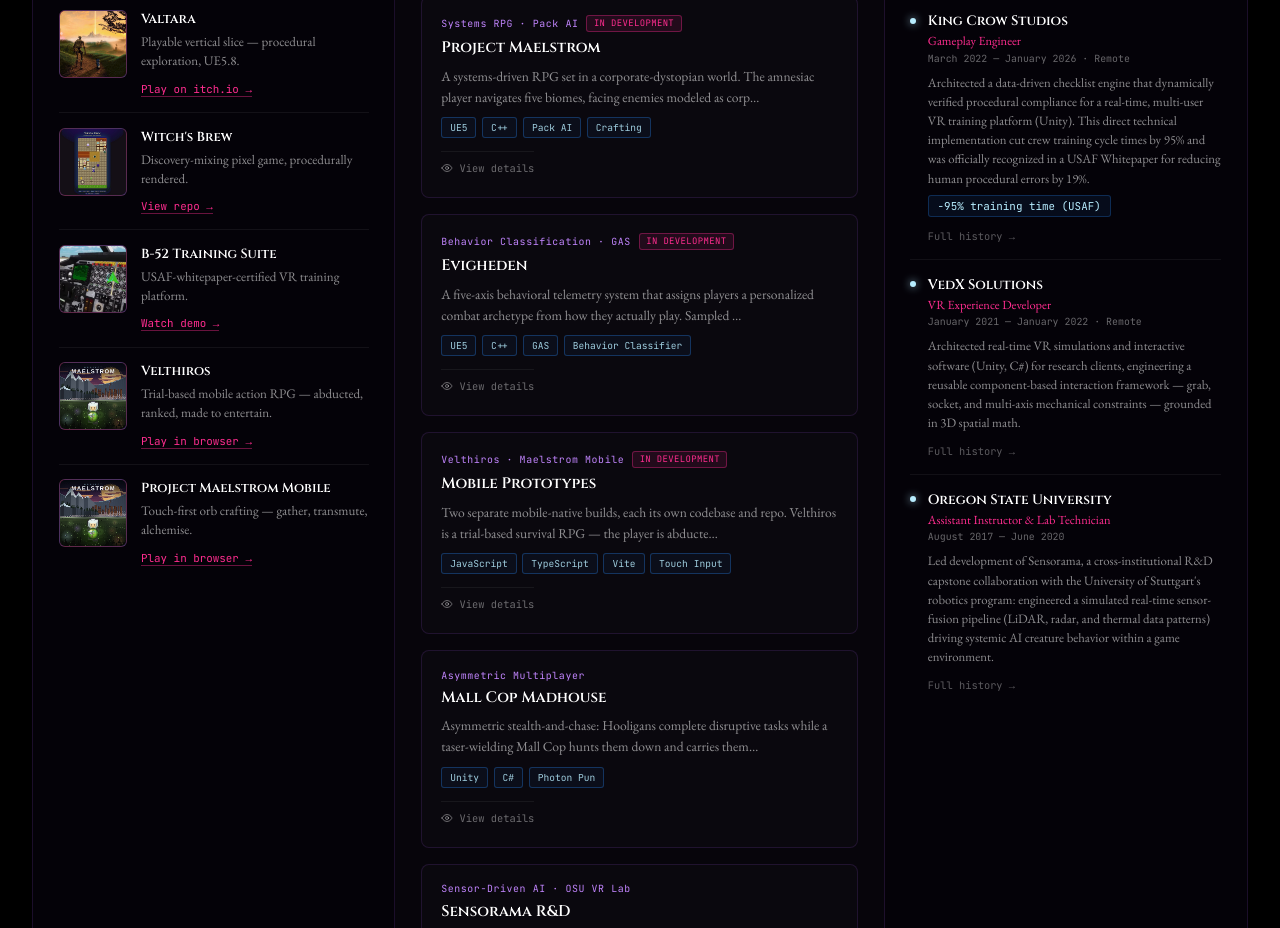
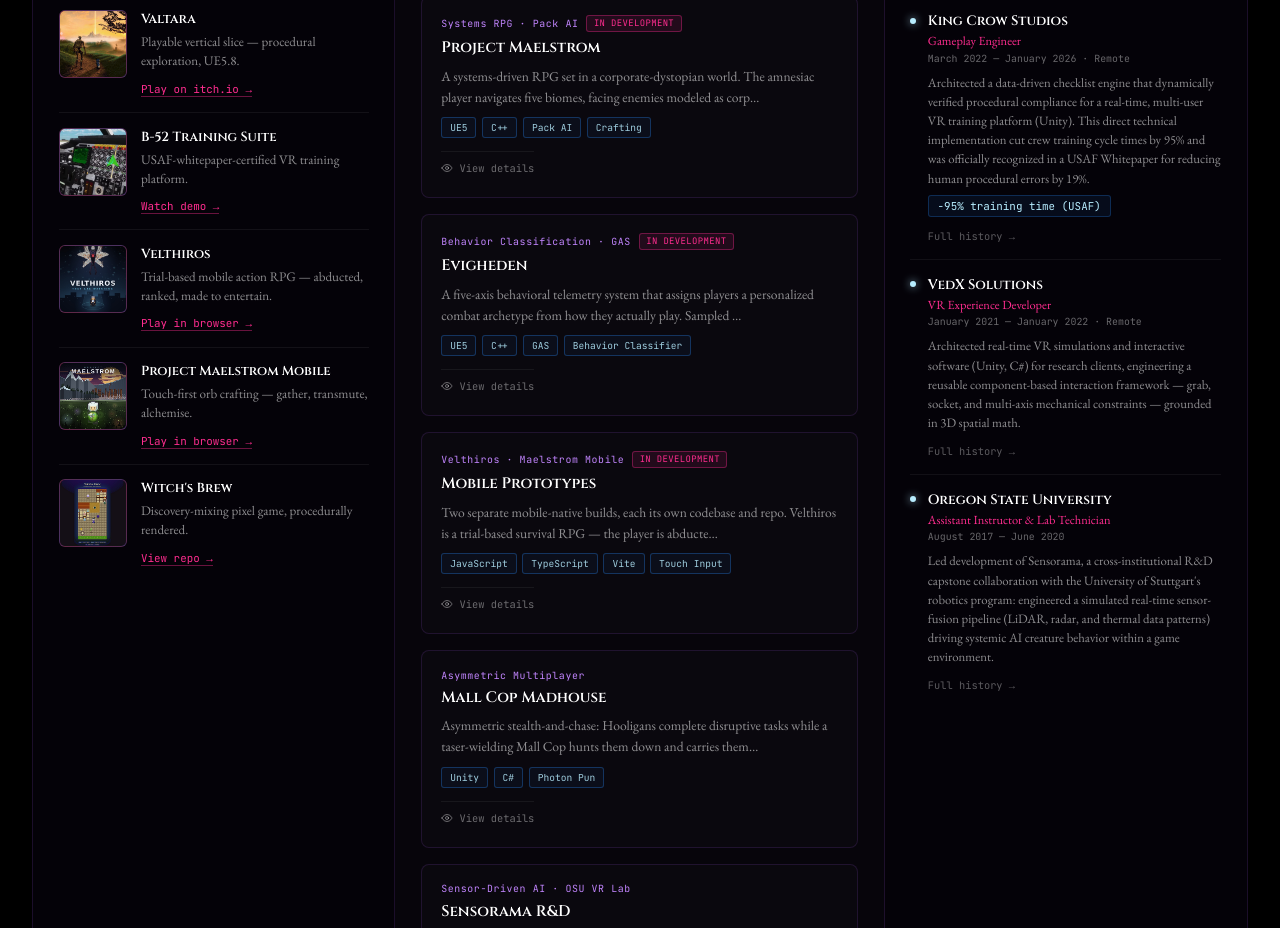
Before and after one commit to Michamm79/Portfolio_MH, a React (Vite) app: page / in a window 1280 px wide. Shown: the part 1000-1928 px from the top of the page. Built offline with nearby package versions, Linux system fonts and the light colour scheme.

Commit message:
Update to released projects page

```diff
--- a/src/App.jsx
+++ b/src/App.jsx
@@ -103,14 +103,6 @@ const RELEASED = [
     thumbnail: Valtara_Visual,
   },
   {
-    title: "Witch's Brew",
-    thumbLabel: 'WB',
-    desc: 'Discovery-mixing pixel game, procedurally rendered.',
-    link: 'https://github.com/Michamm79/WitchsBrew',
-    linkLabel: 'View repo',
-    thumbnail: WitchsBrew_Visual,
-  },
-  {
     title: 'B-52 Training Suite',
     thumbLabel: 'B52',
     desc: 'USAF-whitepaper-certified VR training platform.',
@@ -124,7 +116,7 @@ const RELEASED = [
     desc: 'Trial-based mobile action RPG — abducted, ranked, made to entertain.',
     link: 'https://michamm79.github.io/Velthiros/',
     linkLabel: 'Play in browser',
-    thumbnail: MobilePrototypes_Visual,
+    thumbnail: Velthiros_Visual,
   },
   {
     title: 'Project Maelstrom Mobile',
@@ -133,6 +125,14 @@ const RELEASED = [
     link: 'https://michamm79.github.io/Project-Maelstrom-Mobile/',
     linkLabel: 'Play in browser',
     thumbnail: MobilePrototypes_Visual,
+  },
+  {
+    title: "Witch's Brew",
+    thumbLabel: 'WB',
+    desc: 'Discovery-mixing pixel game, procedurally rendered.',
+    link: 'https://github.com/Michamm79/WitchsBrew',
+    linkLabel: 'View repo',
+    thumbnail: WitchsBrew_Visual,
   },
 ];
 
```
